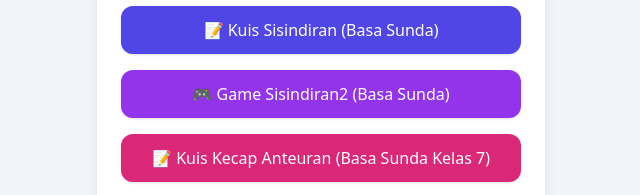
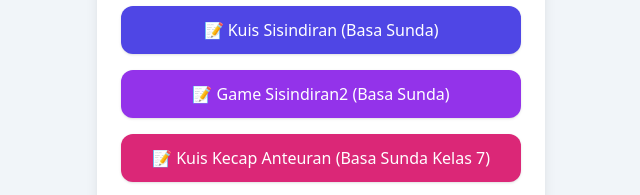
Before and after one commit to sr051-rahmah/CoretanMakna, a plain HTML site: page index.html in a window 1280 px wide. Shown: the part 316-511 px from the top of the page, 319-959 px from the left. Drawn offline with nearby package versions, Linux system fonts and the light colour scheme.

Commit message:
Change game icon from controller to notebook

```diff
--- a/index.html
+++ b/index.html
@@ -32,7 +32,7 @@
 
             <!-- 2. Kuis/Game Sunda Kedua (Ganti sunda/tatarucingan.html sesuai nama file aslimu) -->
             <a href="sunda/sisindiran2.html" class="block w-full py-3 px-4 bg-purple-600 hover:bg-purple-700 text-white font-medium rounded-xl shadow transition">
-                🎮 Game Sisindiran2 (Basa Sunda)
+                📝 Game Sisindiran2 (Basa Sunda)
             </a>
             <!-- 6. Kuis Sunda kelas 7 -->
            <a href="sunda/kecapanteuran.html" class="block w-full py-3 px-4 bg-pink-600 hover:bg-pink-700 text-white font-medium rounded-xl shadow transition">
```
